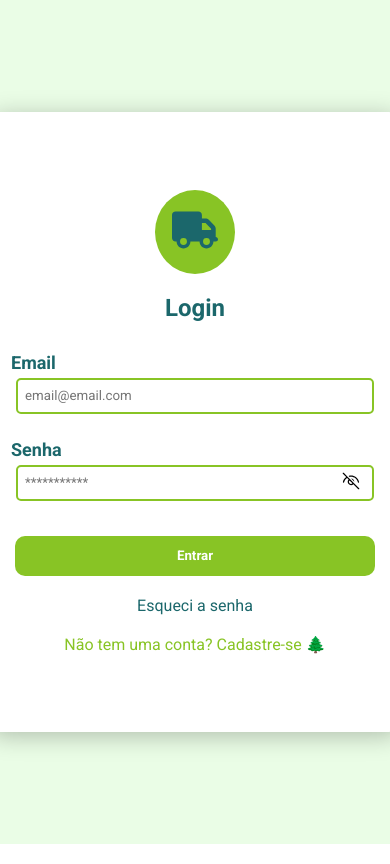
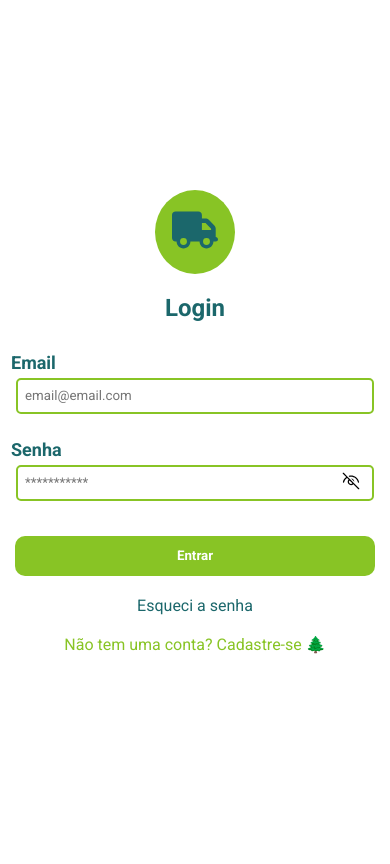
Before and after one commit to felipesantos9/software_engineering_project, a React (Vite) app in the folder client/: page /login in a window 390 px wide. Built offline with nearby package versions, Linux system fonts and the light colour scheme.

Commit message:
fix: alterando responsividade do login

```diff
--- a/client/src/pages/loginPage/loginPage.tsx
+++ b/client/src/pages/loginPage/loginPage.tsx
@@ -98,9 +98,9 @@ function LoginPage() {
     };
 
     return (
-        <form className="general-bg" onSubmit={handleSubmit(loginFunc)}>
+        <div className="general-bg">
             <Toaster />
-            <div className="principal-container">
+            <form className="principal-container" onSubmit={handleSubmit(loginFunc)}>
                 <Logo />
                 <h2>Login</h2>
                 <InputForm
@@ -136,8 +136,8 @@ function LoginPage() {
                     </div>
 
                 </div>
-            </div>
-        </form>
+            </form>
+        </div>
     );
 
 };
--- a/client/src/styles/loginUpdateStyle.css
+++ b/client/src/styles/loginUpdateStyle.css
@@ -12,12 +12,8 @@ Arquivo CSS criado para utilização comum das telas de login, registro de conta
     flex-direction: column;
     align-items: center;
 
-    max-height: 600px;
-    max-width: 600px;
     width: 600px;
-
-    height: 100%;
-    padding: 10px;
+    padding: 3rem 0;
     border-radius: 10px;
     box-shadow: 0px 4px 25px rgba(0, 0, 0, 0.25);
     border-width: 1px;
@@ -61,3 +57,20 @@ html, body {
     justify-content: center;
     align-items: center;
 }
+
+@media (max-width: 768px) {
+    .principal-container {
+        width: 100vw;
+        height: 100vh;
+        padding: 20px;
+        box-shadow: 0px 0px 0px rgba(0, 0, 0, 0.25);
+
+    }
+}
+
+@media (max-height: 650px) {
+    .general-bg {
+        align-items: start;
+
+    }
+}
```
